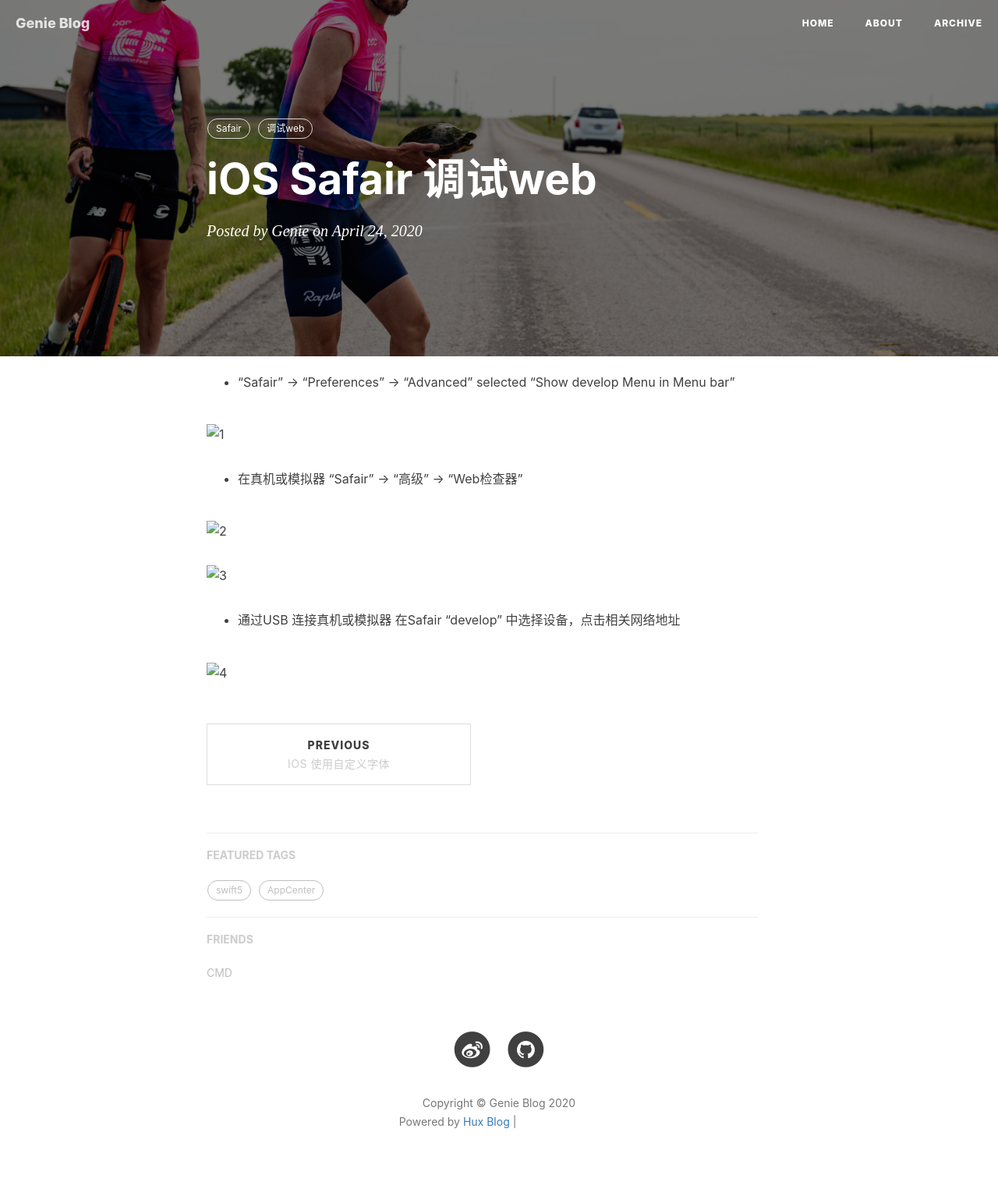
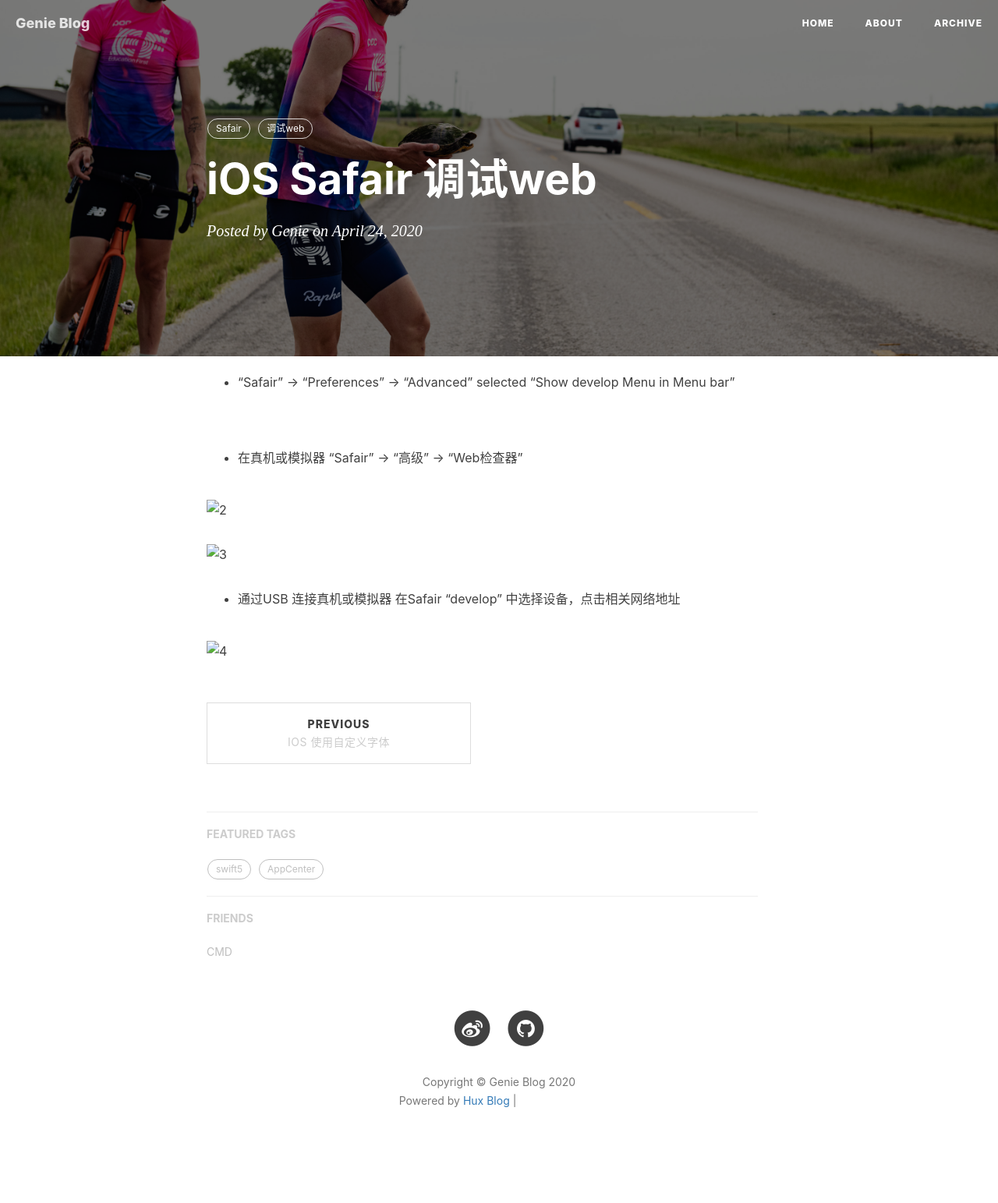
Before and after one commit to Gensun/Gensun.github.io, a Jekyll site: the page built from _posts/2020-04-24-Safair-Launch-Web.md, in a window 1280 px wide. Shown: the whole page at 78% size. Built offline with Jekyll 4.4.1, drawn with Linux system fonts in a browser that asks for light colours; nearby versions of some CDN libraries; comment, search, counter and statistics services are not loaded; a style sheet for code colours, icons or effects is not loaded; after the commit the page ends 1516 px from its top, so only the background shows below that; grey boxes are pictures that could not be loaded.

Commit message:
Safair launch  web

```diff
--- a/_posts/2020-04-24-Safair-Launch-Web.md
+++ b/_posts/2020-04-24-Safair-Launch-Web.md
@@ -12,7 +12,7 @@ tags:
 
 * "Safair" -> "Preferences" -> "Advanced" selected "Show develop Menu in Menu bar"
 
-![1](img/WebForTest/1.png)
+![](img/WebForTest/1.png)
 
 * 在真机或模拟器 "Safair" -> "高级" -> "Web检查器"
 
```
